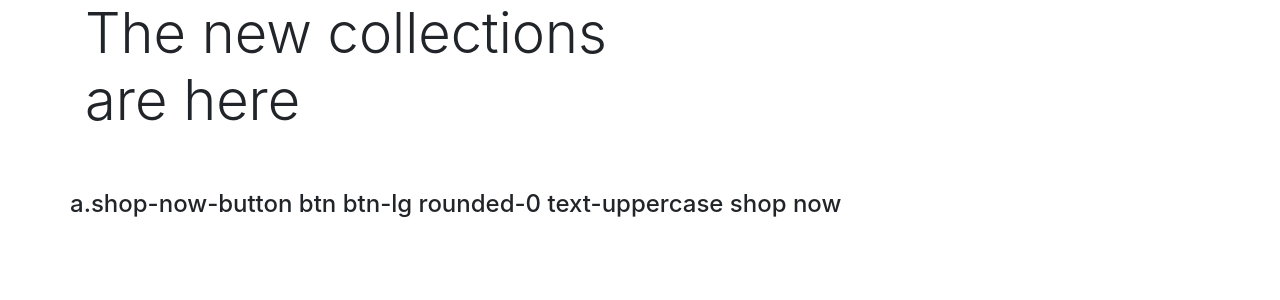
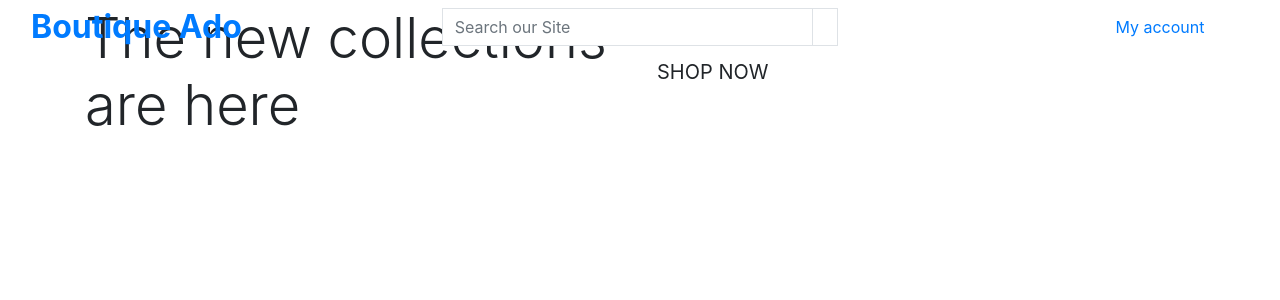
Before and after one commit to Juanakas/Boutique_Ado, a Django app: template home/templates/home/index.html in a window 1280 px wide. Shown: the top 300 px of the page. Run offline with Django 4.2, Linux system fonts and the light colour scheme; the template is opened without the code that fills it, so the values that code supplies are empty.

Commit message:
Added main page header

```diff
--- a/home/templates/home/index.html
+++ b/home/templates/home/index.html
@@ -19,7 +19,7 @@
         </div>
         <div class="my-5">
             <h4>
-                a.shop-now-button btn btn-lg rounded-0 text-uppercase <py-3>shop now</py-3>
+                <a href="" class="shop-now-button btn btn-lg rounded-0 text-uppercase">shop now</a>
             </h4>
         </div>
     </div>
--- a/templates/base.html
+++ b/templates/base.html
@@ -30,7 +30,68 @@
     <title>Boutique Ado{% block extra_title %}{% endblock %}</title>
   </head>
   <body>
-    <header class="container-fluid-fixed-top"></header>
+    <header class="container-fluid fixed-top">
+    <div class="row">
+      <div class="col-12 col-lg-4 my-auto py-1 py-lg-0 text-center text-lg-left">
+        <a href="{% url 'home' %}" class="nav-link main-logo-link">
+          <h2 class="logo-font text-black my-0"><strong>Boutique Ado</strong></h2>
+        </a>
+      </div>
+      <div class="col-12 col-lg-4 my-auto py-1 py-lg-0">
+        <form action="" method="GET">
+          <div class="input-group w-100">
+            <input type="text" name="q" placeholder="Search our Site" class="form-control border border-black rounded-0">
+            <div class="input-group-append">
+              <button class="form-control btn btn-black border border-black rounded-0" type="submit">
+                <span class="icon">
+                  <i class="fas fa-search"></i>
+                </span>
+              </button>
+            </div>
+          </div>
+        </form>
+      </div>
+      <div class="col-12 col-lg-4 my-auto py-1 py-lg-0">
+        <ul class="list-inline list-unstyled text-center text-lg-right my-0">
+          <li class="list-inline-item dropdown">
+            <a href="#" class="text-black nav-link" id="user-options" data-toggle="dropdown" aria-haspopup="true" aria-expanded="false">
+            <div class="text-center">
+              <div><i class="fas fa-user fa-lg"></i></div>
+              <p class="my-0">My account</p>
+            </div>
+            </a>
+            <div class="dropdown-menu border-0" aria-labelledby="user-options">
+              {% if request.user.is_authenticated %}
+                {% if request.user.is_superuser %}
+                  <a href="" class="dropdown-item">Product Management</a>
+                {% endif %}
+                <a href="" class="dropdown-item">My Profile</a>
+                <a href="{% url 'account_logout' %}" class="dropdown-item">Logout</a>
+              {% else %}
+                <a href="{% url 'account_signup' %}" class="dropdown-item">Register</a>
+                <a href="{% url 'account_login' %}" class="dropdown-item">Login</a>
+              {% endif %}
+            </div>
+          </li>
+          <li class="list-inline-item">
+            <a href="" class="{% if grand_total %}text info font-weight-bold{% else %}text-black{% endif %} nav-link">
+              <div class="text-center">
+                <div><i class="fas fa-shopping-bag fa-lg"></i></div>
+                <p class="my-0">
+                  {% if grand_total %}
+                    ${{ grand_total|floatformat:2 }}
+                  {% else % }
+                    $0.00
+                  {% endif %}
+                </p>
+              </div>
+            </a>
+          </li>
+        </ul>
+      </div>
+    </div>
+    </header>
+
     {% if messages %}
     <div class="message-container"></div>
     {% endif %}
```
Also changed, not shown: 1 other file.
